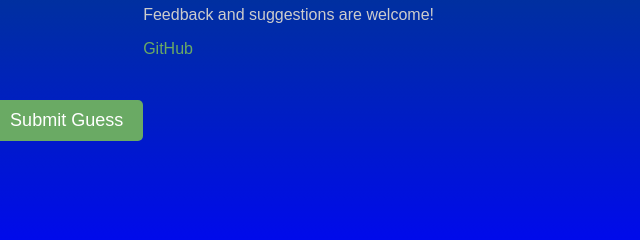
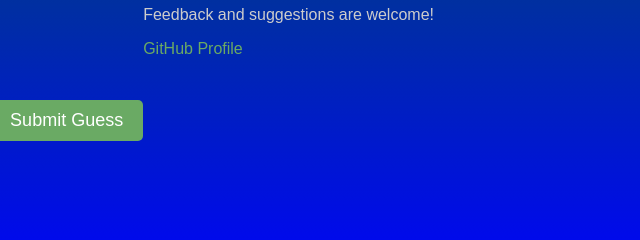
Before and after one commit to happyKES/Wordle, a plain HTML site: page index.html in a window 1280 px wide. Shown: the part 512-752 px from the top of the page, 595-1235 px from the left. Drawn offline with Linux system fonts and the light colour scheme.

Commit message:
Update index.html

```diff
--- a/index.html
+++ b/index.html
@@ -24,7 +24,7 @@
         <p>Supported by: <a href="https://github.com/happyKES" target="_blank">Happy</a></p>
         <p>Tested by: <a href="https://github.com/happyKES" target="_blank">Happy</a></p>
         <p>Feedback and suggestions are welcome!</p>
-        <p><a href="https://github.com/happyKES/Wordle" target="_blank">GitHub</a></p>
+        <p><a href="https://github.com/happyKES/Wordle" target="_blank">GitHub Profile</a></p>
     </footer>
 </body>
 </html>
```
